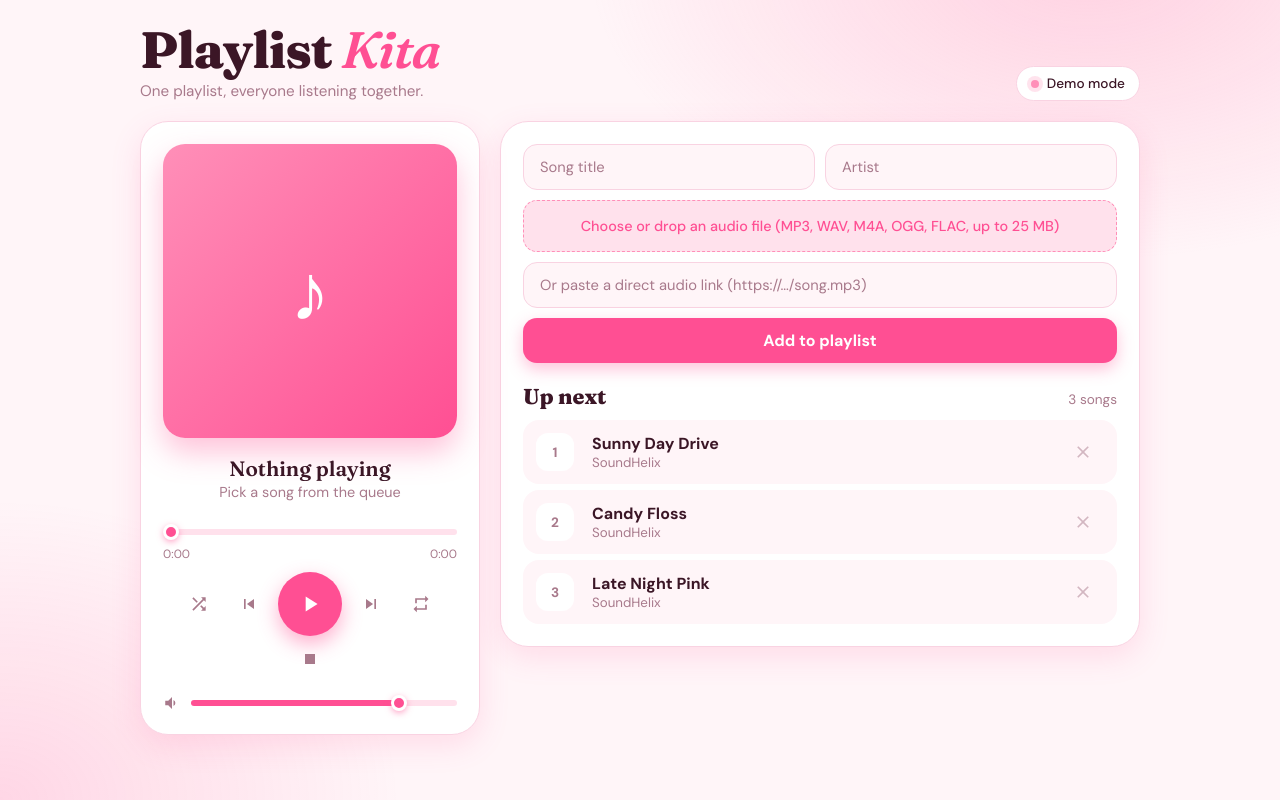
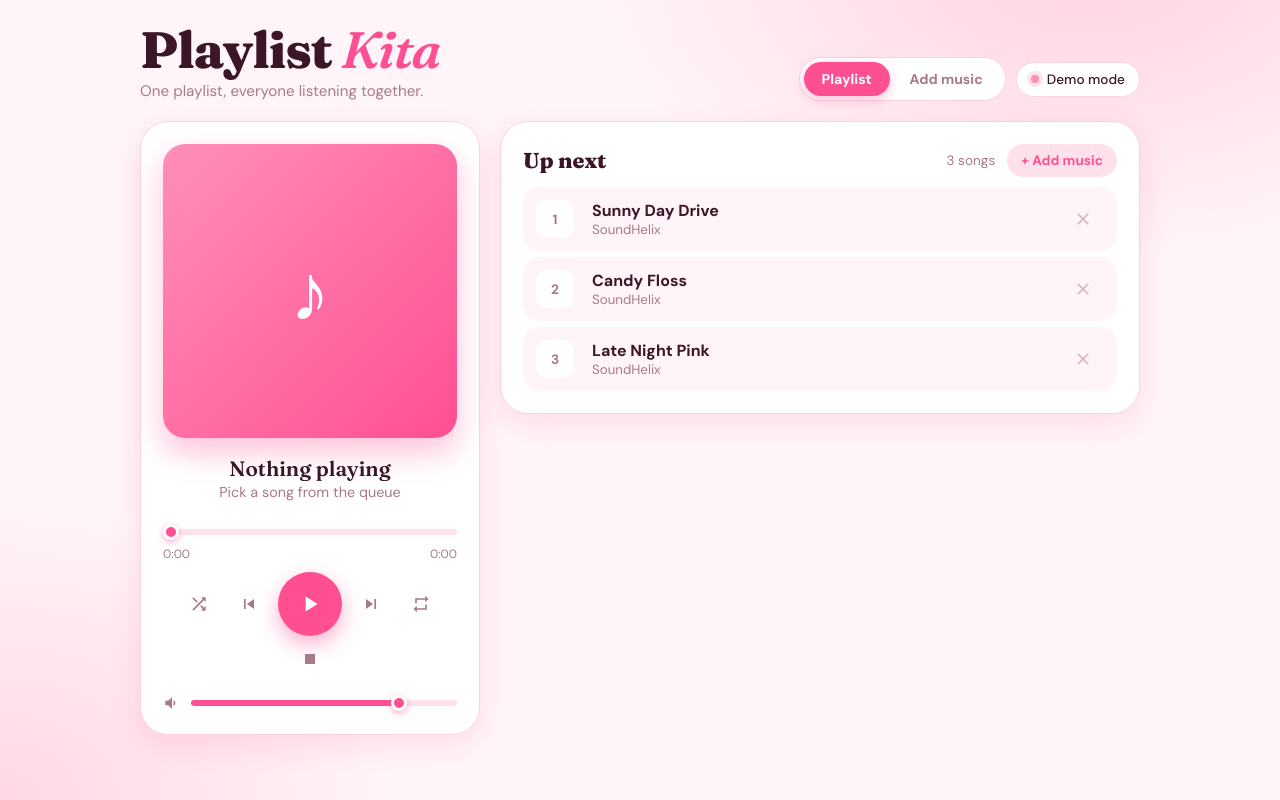
Before and after one commit to WDodooo/playlist, a plain HTML site: page index.html in a window 1280 px wide. Drawn offline with nearby package versions, Linux system fonts and the light colour scheme.

Commit message:
Update index.html

```diff
--- a/index.html
+++ b/index.html
@@ -69,15 +69,32 @@ li.cur .n{background:var(--pink);color:#fff}
 #toast{position:fixed;left:50%;bottom:24px;transform:translateX(-50%) translateY(80px);background:var(--ink);color:var(--bg);padding:10px 18px;border-radius:99px;font-size:.88rem;transition:.3s;opacity:0}
 #toast.show{transform:translateX(-50%);opacity:1}
 @media(prefers-reduced-motion:reduce){*{animation:none!important;transition:none!important}}
+[hidden]{display:none!important}
+.right{display:flex;gap:10px;align-items:center;flex-wrap:wrap}
+.nav{display:flex;background:var(--card);border:1px solid var(--line);border-radius:99px;padding:4px;gap:2px}
+.nav a{padding:8px 18px;border-radius:99px;color:var(--mute);text-decoration:none;font-weight:700;font-size:.88rem;transition:.15s}
+.nav a:hover{color:var(--pink)}
+.nav a[aria-current=page]{background:var(--pink);color:#fff;box-shadow:0 4px 12px rgba(255,79,147,.35)}
+.nav a:focus-visible,.addlink:focus-visible,.back:focus-visible,#mini a:focus-visible{outline:3px solid var(--pink2);outline-offset:2px}
+.qh{gap:12px;align-items:center}.qh h2{flex:1}
+.addlink{background:var(--soft);color:var(--pink);font-weight:700;font-size:.85rem;padding:8px 14px;border-radius:99px;text-decoration:none;transition:.15s}
+.addlink:hover{background:var(--pink);color:#fff}
+.addcard{max-width:640px;margin:0 auto}.addcard h2{font-family:Fraunces,serif;font-size:1.7rem}.addcard .sub{margin:4px 0 20px}
+.back{display:inline-block;color:var(--mute);text-decoration:none;font-weight:500;font-size:.9rem}.back:hover{color:var(--pink)}
+#mini{position:fixed;left:50%;transform:translateX(-50%);bottom:16px;width:min(560px,calc(100% - 24px));display:flex;align-items:center;gap:8px;background:var(--card);border:1px solid var(--line);border-radius:22px;box-shadow:var(--shadow);padding:10px 12px;z-index:5}
+#mini .mt{flex:1;min-width:0;display:flex;align-items:center;gap:12px;text-decoration:none;color:inherit}
+#mini .art2{width:42px;height:42px;border-radius:12px;background:linear-gradient(135deg,var(--pink2),var(--pink));color:#fff;display:grid;place-items:center;font-family:Fraunces,serif;font-weight:800;flex:none}
+#mini .tx{min-width:0}#mini b,#mini small{display:block;white-space:nowrap;overflow:hidden;text-overflow:ellipsis}#mini small{color:var(--mute);font-size:.8rem}
+body.hasmini{padding-bottom:110px}
 </style>
 </head>
 <body>
 <div class="wrap">
   <header>
     <div><h1>Playlist <em>Kita</em></h1><p class="sub">One playlist, everyone listening together.</p></div>
-    <div class="live"><span class="dot off" id="dot"></span><span id="liveT">Demo mode</span></div>
+    <div class="right"><nav class="nav" aria-label="Pages"><a href="#" id="nL">Playlist</a><a href="#add" id="nA">Add music</a></nav><div class="live"><span class="dot off" id="dot"></span><span id="liveT">Demo mode</span></div></div>
   </header>
-  <div class="grid">
+  <main class="grid" id="pgList">
     <section class="card player" aria-label="Player">
       <div class="art" id="art">♪</div>
       <div id="nowT">Nothing playing</div><div id="nowA">Pick a song from the queue</div>
@@ -94,6 +111,13 @@ li.cur .n{background:var(--pink);color:#fff}
       <div class="vol"><svg viewBox="0 0 24 24"><path d="M3 9v6h4l5 5V4L7 9H3zm13.5 3A4.5 4.5 0 0 0 14 8v8a4.5 4.5 0 0 0 2.5-4z"/></svg><input type="range" id="vol" min="0" max="1" step="0.01" value="0.8" aria-label="Volume"></div>
     </section>
     <section class="card" aria-label="Queue">
+            <div class="qh"><h2>Up next</h2><span id="count">0 songs</span><a class="addlink" href="#add">+ Add music</a></div>
+      <ul id="list"></ul>
+    </section>
+  </main>
+  <main id="pgAdd" hidden>
+    <section class="card addcard" aria-label="Add music">
+      <h2>Add music</h2><p class="sub">Upload a file or paste a link. It joins the shared playlist right away.</p>
       <form id="form">
         <input type="text" id="fT" placeholder="Song title" maxlength="80">
         <input type="text" id="fA" placeholder="Artist" maxlength="80">
@@ -101,11 +125,11 @@ li.cur .n{background:var(--pink);color:#fff}
         <input type="url" id="fU" class="full" placeholder="Or paste a direct audio link (https://…/song.mp3)">
         <button class="add full" type="submit">Add to playlist</button>
       </form>
-      <div class="qh"><h2>Up next</h2><span id="count">0 songs</span></div>
-      <ul id="list"></ul>
+      <a class="back" href="#">&larr; Back to playlist</a>
     </section>
-  </div>
+  </main>
 </div>
+<div id="mini" hidden><a class="mt" href="#" aria-label="Back to playlist"><div class="art2" id="mA">♪</div><div class="tx"><b id="mT"></b><small id="mS"></small></div></a><button class="ic" id="mPlay" title="Play / Pause" aria-label="Play or pause"></button><button class="ic" id="mNext" title="Next" aria-label="Next"></button></div>
 <div id="toast" role="status"></div>
 <script>
 /* ---- 1. Paste your Supabase project values here (Project Settings > API) ---- */
@@ -150,6 +174,7 @@ const idx=()=>songs.findIndex(s=>s.id===curId);
 const cur=()=>songs.find(s=>s.id===curId);
 
 function icons(){
+  $('mPlay').innerHTML=au.paused?P.play:P.pause;$('mNext').innerHTML=P.next;
   $('play').innerHTML=au.paused?P.play:P.pause;$('next').innerHTML=P.next;$('prev').innerHTML=P.prev;$('stop').innerHTML=P.stop;$('shuf').innerHTML=P.shuf;
   $('loop').innerHTML=loop==='one'?P.loop1:P.loop;
   $('shuf').classList.toggle('on',shuffle);$('loop').classList.toggle('on',loop!=='off');
@@ -158,10 +183,10 @@ function icons(){
 function render(){
   const s=cur();
   $('nowT').textContent=s?s.title:'Nothing playing';$('nowA').textContent=s?(s.artist||'Unknown artist'):'Pick a song from the queue';
-  $('art').textContent=s?s.title.trim().charAt(0).toUpperCase():'♪';$('art').classList.toggle('spin',!!s&&!au.paused);
+  $('art').textContent=s?s.title.trim().charAt(0).toUpperCase():'♪';$('art').classList.toggle('spin',!!s&&!au.paused);updMini();
   $('count').textContent=songs.length+(songs.length===1?' song':' songs');
   const ul=$('list');ul.innerHTML='';
-  if(!songs.length){ul.innerHTML='<div class="empty">Your queue is empty. Add a song above to get started.</div>';icons();return}
+  if(!songs.length){ul.innerHTML='<div class="empty">Your playlist is empty. <a href="#add" style="color:var(--pink);font-weight:700">Add the first song</a>.</div>';icons();return}
   songs.forEach((song,i)=>{
     const li=document.createElement('li');li.draggable=true;li.dataset.id=song.id;
     if(song.id===curId){li.className='cur'+(au.paused?' paused':'')}
@@ -207,6 +232,7 @@ let seeking=false;
 $('seek').oninput=e=>{seeking=true;e.target.style.setProperty('--p',e.target.value+'%');if(au.duration)$('tc').textContent=fmt(e.target.value/100*au.duration)};
 $('seek').onchange=e=>{if(au.duration)au.currentTime=e.target.value/100*au.duration;seeking=false};
 $('vol').oninput=e=>{au.volume=e.target.value;e.target.style.setProperty('--p',e.target.value*100+'%')};$('vol').style.setProperty('--p','80%');
+$('mPlay').onclick=toggle;$('mNext').onclick=()=>next(false);
 $('play').onclick=toggle;$('stop').onclick=stop;$('next').onclick=()=>next(false);$('prev').onclick=prev;
 $('shuf').onclick=()=>{shuffle=!shuffle;icons();toast('Shuffle '+(shuffle?'on':'off'))};
 $('loop').onclick=()=>{loop={off:'all',all:'one',one:'off'}[loop];icons();toast({off:'Loop off',all:'Looping the playlist',one:'Looping this song'}[loop])};
@@ -276,7 +302,24 @@ if(live){
     .subscribe(async st=>{if(st==='SUBSCRIBED'){$('dot').classList.remove('off');await chan.track({at:Date.now()})}});
   $('liveT').textContent='Connecting…';
 }
-icons();refresh();
+/* pages */
+function updMini(){
+  const s=cur(),add=location.hash==='#add';
+  $('mT').textContent=s?s.title:'';$('mS').textContent=s?(s.artist||'Unknown artist'):'';
+  $('mA').textContent=s?s.title.trim().charAt(0).toUpperCase():'♪';
+  const show=add&&!!s;$('mini').hidden=!show;document.body.classList.toggle('hasmini',show);
+}
+function route(focus){
+  const add=location.hash==='#add';
+  $('pgList').hidden=add;$('pgAdd').hidden=!add;
+  $('nL').toggleAttribute('aria-current',!add);$('nA').toggleAttribute('aria-current',add);
+  if(!add)$('nL').setAttribute('aria-current','page');else $('nA').setAttribute('aria-current','page');
+  document.title=add?'Add music · Playlist Kita':'Playlist Kita';
+  updMini();window.scrollTo(0,0);
+  if(add&&focus)$('fT').focus({preventScroll:true});
+}
+window.addEventListener('hashchange',()=>route(true));
+route();icons();refresh();
 </script>
 </body>
 </html>
```
